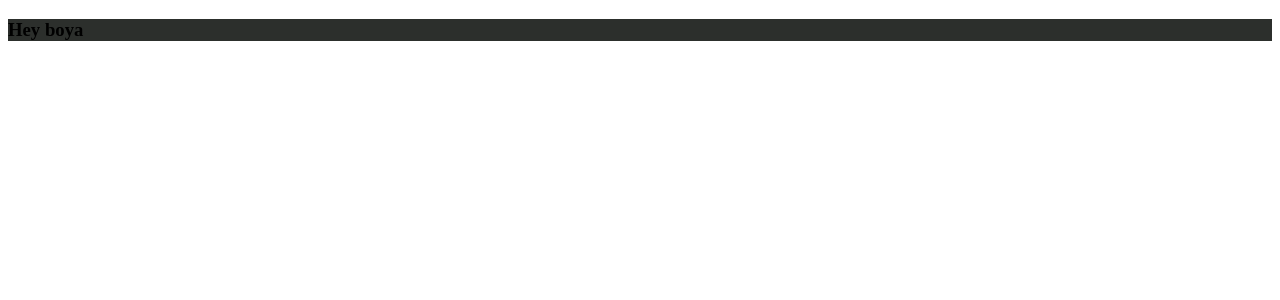
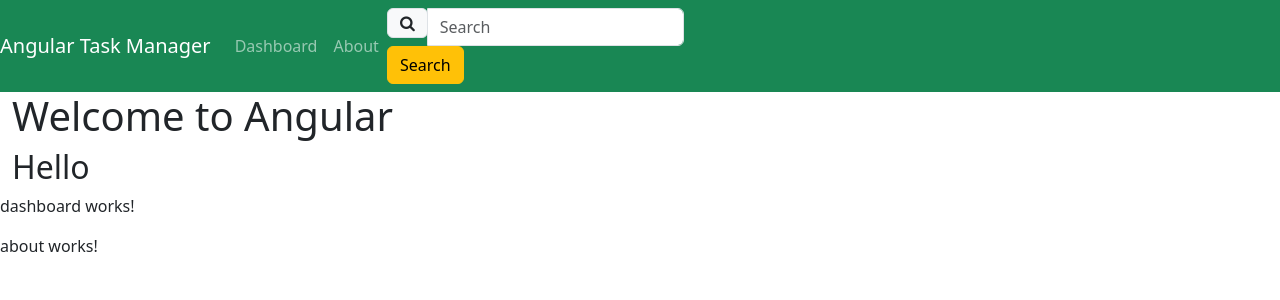
Before and after one commit to ashokboya891/TaskManager, an Angular app: page / in a window 1280 px wide. Shown: the top 300 px of the page. Built offline with nearby package versions, Linux system fonts and the light colour scheme.

Commit message:
added bootstrp,fontawesome,jquery

```diff
--- a/angular.json
+++ b/angular.json
@@ -30,9 +30,15 @@
               "src/assets"
             ],
             "styles": [
-              "src/styles.scss"
+              "src/styles.scss",
+              "node_modules/bootstrap/dist/css/bootstrap.css",
+              "node_modules/font-awesome/css/font-awesome.css"
             ],
-            "scripts": []
+            "scripts": [
+              "node_modules/jquery/dist/jquery.js",
+              "node_modules/popper.js/dist/umd/popper.js",
+              "node_modules/bootstrap/dist/js/bootstrap.js"
+            ]
           },
           "configurations": {
             "production": {
--- /dev/null
+++ b/src/app/about/about.component.html
@@ -0,0 +1 @@
+<p>about works!</p>
--- a/src/app/app.component.html
+++ b/src/app/app.component.html
@@ -1 +1,43 @@
-<h3 style="background-color: rgb(44, 47, 44);">Hey boya</h3>
+<nav class="navbar navbar-expand-sm bg-success navbar-dark">
+  <a class="navbar-brand" href="#"> Angular Task Manager </a>
+  <button
+    class="navbar-toggler"
+    type="button"
+    data-toggle="collapse"
+    data-target="#mynav"
+  >
+    <span class="navbar-toggler-icon"></span>
+  </button>
+  <div class="collapse navbar-collapse" id="mynav">
+    <ul class="navbar-nav mr-auto">
+      <li class="nav-item">
+        <a class="nav-link" href="#">Dashboard</a>
+      </li>
+      <li class="nav-item">
+        <a class="nav-link" href="#">About</a>
+      </li>
+    </ul>
+    <form class="form-inline my-2 my-lg-0">
+      <div class="input-group">
+        <div class="input-group-prepend">
+          <span class="input-group-text" id="search"
+            ><i class="fa fa-search"></i
+          ></span>
+        </div>
+        <input type="text" class="form-control" placeholder="Search" />
+      </div>
+      <button class="btn btn-warning my2- my-sm-0" type="button">Search</button>
+    </form>
+  </div>
+</nav>
+
+<div class="container-fluid">
+  <h1>Welcome to Angular</h1>
+  <h2>Hello</h2>
+</div>
+<div >
+  <app-dashboard></app-dashboard>
+</div>
+<div>
+  <app-about></app-about>
+</div>
--- a/src/app/app.module.ts
+++ b/src/app/app.module.ts
@@ -3,10 +3,14 @@
 
 import { AppRoutingModule } from './app-routing.module';
 import { AppComponent } from './app.component';
+import { DashboardComponent } from './dashboard/dashboard.component';
+import { AboutComponent } from './about/about.component';
 
 @NgModule({
   declarations: [
-    AppComponent
+    AppComponent,
+    DashboardComponent,
+    AboutComponent
   ],
   imports: [
     BrowserModule,
--- /dev/null
+++ b/src/app/dashboard/dashboard.component.html
@@ -0,0 +1 @@
+<p>dashboard works!</p>
--- /dev/null
+++ b/src/app/dashboard/dashboard.component.ts
@@ -0,0 +1,13 @@
+import { Component, OnInit } from '@angular/core';
+
+@Component({
+  selector: 'app-dashboard',
+  templateUrl: './dashboard.component.html',
+  styleUrls: ['./dashboard.component.scss']
+})
+export class DashboardComponent implements OnInit {
+
+  ngOnInit() {
+  }
+
+}
```
Also changed, not shown: src/app/about/about.component.ts (added, +10 -0 lines), src/app/about/about.component.scss (added), src/app/dashboard/dashboard.component.scss (added), 2 other files (tests, documents, lock files or other folders).
